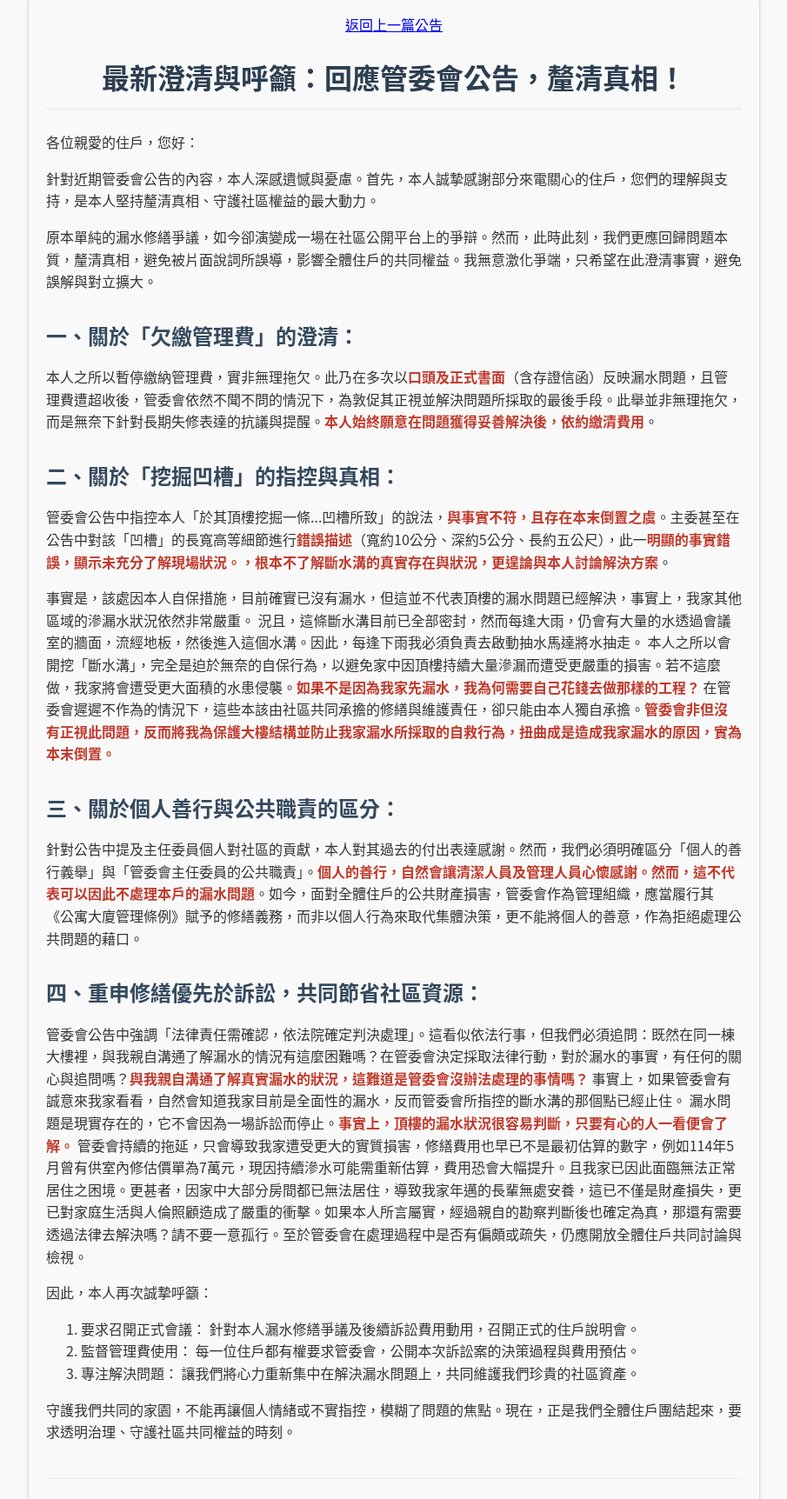
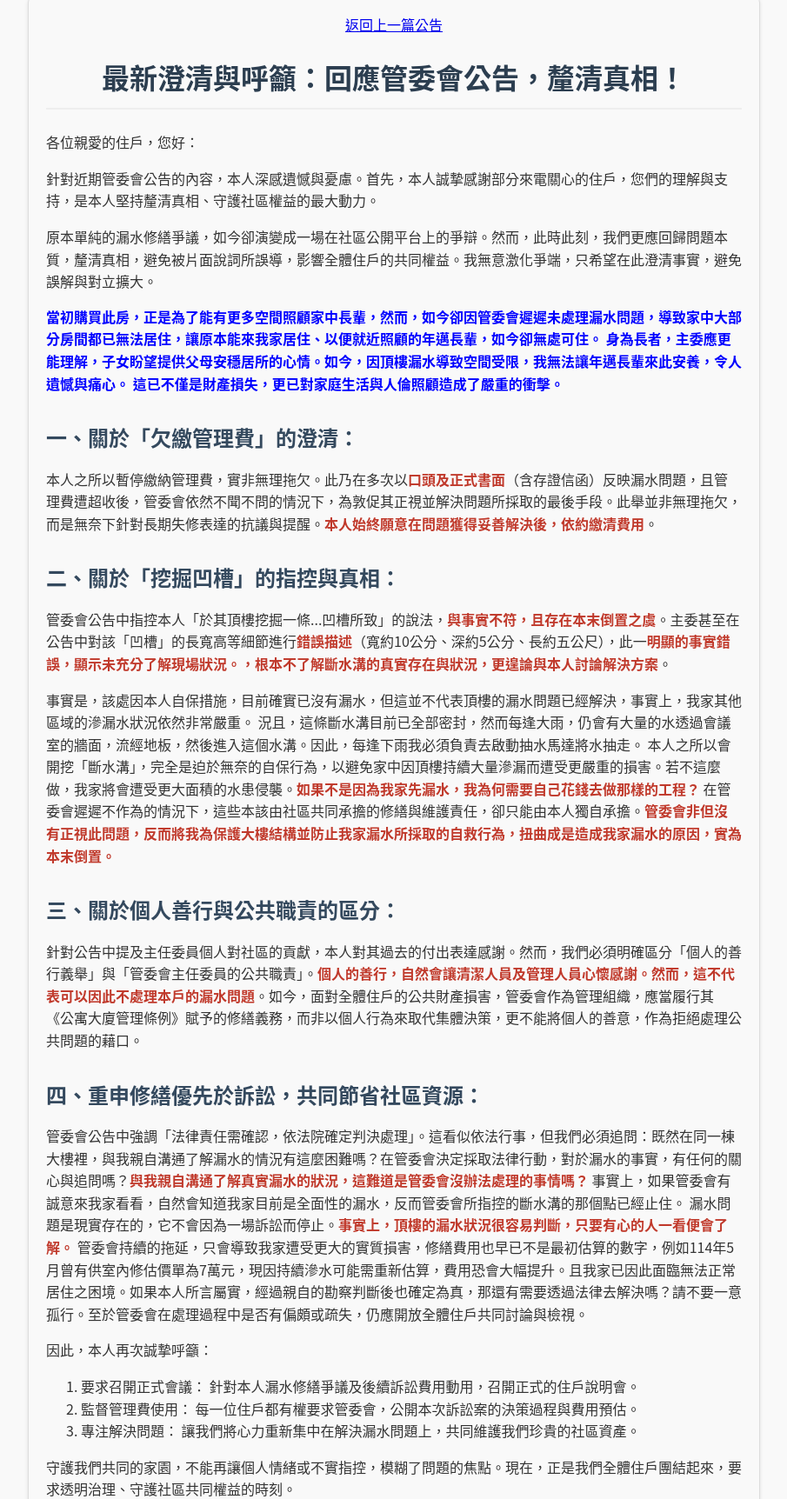
Before and after one commit to jomesbody/my-community-notice, a plain HTML site: page clarification.html in a window 1280 px wide. Shown: the part 25-1749 px from the top of the page at 87% size, without its empty margins (187-1092 px from the left). Drawn offline with Linux system fonts and the light colour scheme.

Commit message:
Add files via upload

```diff
--- a/clarification.html
+++ b/clarification.html
@@ -66,6 +66,7 @@
     <p>各位親愛的住戶，您好：</p>
     <p>針對近期管委會公告的內容，本人深感遺憾與憂慮。首先，本人誠摯感謝部分來電關心的住戶，您們的理解與支持，是本人堅持釐清真相、守護社區權益的最大動力。</p>
     <p>原本單純的漏水修繕爭議，如今卻演變成一場在社區公開平台上的爭辯。然而，此時此刻，我們更應回歸問題本質，釐清真相，避免被片面說詞所誤導，影響全體住戶的共同權益。我無意激化爭端，只希望在此澄清事實，避免誤解與對立擴大。</p>
+    <strong style="color: blue;">當初購買此房，正是為了能有更多空間照顧家中長輩，然而，如今卻因管委會遲遲未處理漏水問題，導致家中大部分房間都已無法居住，讓原本能來我家居住、以便就近照顧的年邁長輩，如今卻無處可住。 身為長者，主委應更能理解，子女盼望提供父母安穩居所的心情。如今，因頂樓漏水導致空間受限，我無法讓年邁長輩來此安養，令人遺憾與痛心。 這已不僅是財產損失，更已對家庭生活與人倫照顧造成了嚴重的衝擊。</strong>
 
     <h2>一、關於「欠繳管理費」的澄清：</h2>
     <p>本人之所以暫停繳納管理費，實非無理拖欠。此乃在多次以<strong>口頭及正式書面</strong>（含存證信函）反映漏水問題，且管理費遭超收後，管委會依然不聞不問的情況下，為敦促其正視並解決問題所採取的最後手段。此舉並非無理拖欠，而是無奈下針對長期失修表達的抗議與提醒。<strong>本人始終願意在問題獲得妥善解決後，依約繳清費用</strong>。</p>
@@ -78,7 +79,7 @@
     <p>針對公告中提及主任委員個人對社區的貢獻，本人對其過去的付出表達感謝。然而，我們必須明確區分「個人的善行義舉」與「管委會主任委員的公共職責」。<strong>個人的善行，自然會讓清潔人員及管理人員心懷感謝。然而，這不代表可以因此不處理本戶的漏水問題</strong>。如今，面對全體住戶的公共財產損害，管委會作為管理組織，應當履行其《公寓大廈管理條例》賦予的修繕義務，而非以個人行為來取代集體決策，更不能將個人的善意，作為拒絕處理公共問題的藉口。</p>
 
     <h2>四、重申修繕優先於訴訟，共同節省社區資源：</h2>
-    <p>管委會公告中強調「法律責任需確認，依法院確定判決處理」。這看似依法行事，但我們必須追問：既然在同一棟大樓裡，與我親自溝通了解漏水的情況有這麼困難嗎？在管委會決定採取法律行動，對於漏水的事實，有任何的關心與追問嗎？<strong>與我親自溝通了解真實漏水的狀況，這難道是管委會沒辦法處理的事情嗎？</strong> 事實上，如果管委會有誠意來我家看看，自然會知道我家目前是全面性的漏水，反而管委會所指控的斷水溝的那個點已經止住。 漏水問題是現實存在的，它不會因為一場訴訟而停止。<strong>事實上，頂樓的漏水狀況很容易判斷，只要有心的人一看便會了解。 </strong>管委會持續的拖延，只會導致我家遭受更大的實質損害，修繕費用也早已不是最初估算的數字，例如114年5月曾有供室內修估價單為7萬元，現因持續滲水可能需重新估算，費用恐會大幅提升。且我家已因此面臨無法正常居住之困境。更甚者，因家中大部分房間都已無法居住，導致我家年邁的長輩無處安養，這已不僅是財產損失，更已對家庭生活與人倫照顧造成了嚴重的衝擊。如果本人所言屬實，經過親自的勘察判斷後也確定為真，那還有需要透過法律去解決嗎？請不要一意孤行。至於管委會在處理過程中是否有偏頗或疏失，仍應開放全體住戶共同討論與檢視。</p>
+    <p>管委會公告中強調「法律責任需確認，依法院確定判決處理」。這看似依法行事，但我們必須追問：既然在同一棟大樓裡，與我親自溝通了解漏水的情況有這麼困難嗎？在管委會決定採取法律行動，對於漏水的事實，有任何的關心與追問嗎？<strong>與我親自溝通了解真實漏水的狀況，這難道是管委會沒辦法處理的事情嗎？</strong> 事實上，如果管委會有誠意來我家看看，自然會知道我家目前是全面性的漏水，反而管委會所指控的斷水溝的那個點已經止住。 漏水問題是現實存在的，它不會因為一場訴訟而停止。<strong>事實上，頂樓的漏水狀況很容易判斷，只要有心的人一看便會了解。 </strong>管委會持續的拖延，只會導致我家遭受更大的實質損害，修繕費用也早已不是最初估算的數字，例如114年5月曾有供室內修估價單為7萬元，現因持續滲水可能需重新估算，費用恐會大幅提升。且我家已因此面臨無法正常居住之困境。如果本人所言屬實，經過親自的勘察判斷後也確定為真，那還有需要透過法律去解決嗎？請不要一意孤行。至於管委會在處理過程中是否有偏頗或疏失，仍應開放全體住戶共同討論與檢視。</p>
 
     <p>因此，本人再次誠摯呼籲：</p>
     <ol>
```
